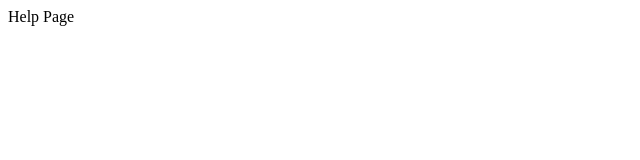
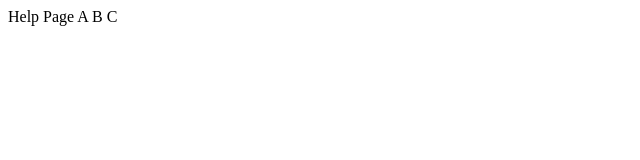
Before and after one commit to rishikeshjoshi/gitdemo, a plain HTML site: page help.html in a window 1280 px wide. Shown: the full height of the page, 0-640 px from the left. Drawn offline with Linux system fonts and the light colour scheme.

```diff
--- a/help.html
+++ b/help.html
@@ -7,5 +7,8 @@
 </head>
 <body>
     Help Page
+    A
+    B
+    C
 </body>
 </html>
```
